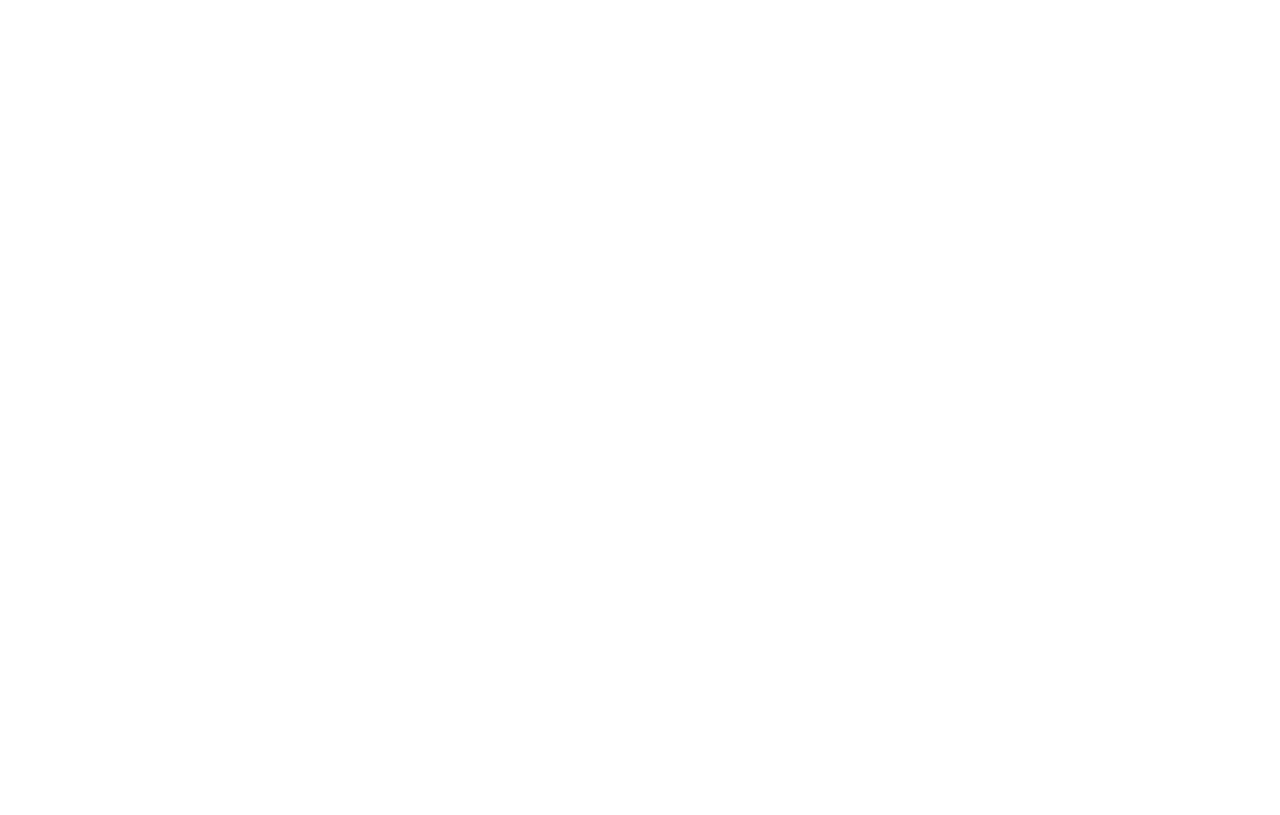
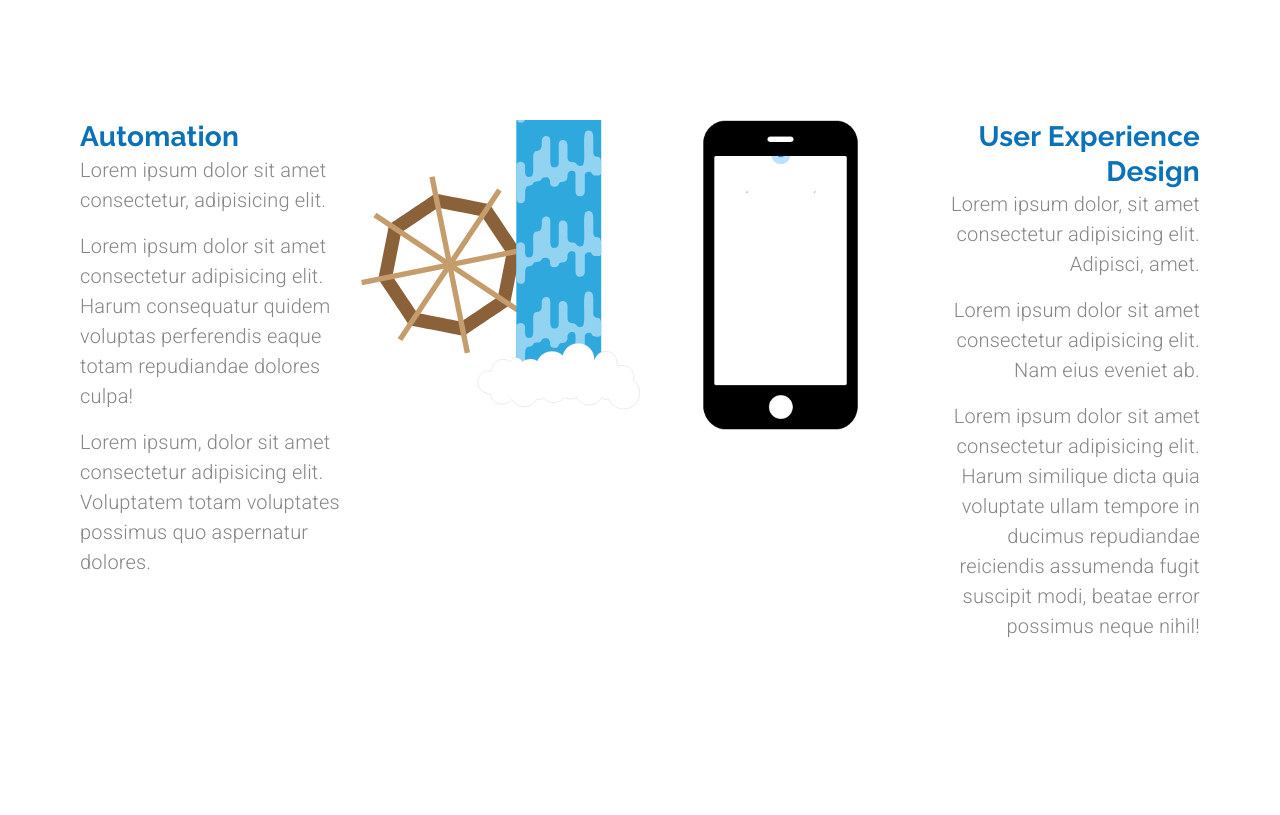
Before and after one commit to dejanV91/materialUiPractice, a React (Create React App) app: page /customs in a window 1280 px wide. Shown: the part 2880-3695 px from the top of the page. Before the commit the page ends 2861 px from the top, so only its background shows below. Built offline with nearby package versions, Linux system fonts and the light colour scheme.

Commit message:
Finish documents Animation row 2

```diff
--- a/src/components/CustomSoftware.js
+++ b/src/components/CustomSoftware.js
@@ -16,6 +16,8 @@
 
 import documentsAnimation from "../animations/documentsAnimation/data";
 import scaleAnimation from "../animations/scaleAnimation/data.json";
+import automationAnimation from "../animations/automationAnimation/data.json";
+import uxAnimation from "../animations/uxAnimation/data";
 
 const useStyles = makeStyles()((theme) => ({
   heading: {
@@ -50,6 +52,22 @@
     loop: true,
     autoplay: true,
     animationData: scaleAnimation,
+    rendererSettings: {
+      preserveAspectRatio: "xMidYMid slice",
+    },
+  };
+  const automationOptions = {
+    loop: true,
+    autoplay: true,
+    animationData: automationAnimation,
+    rendererSettings: {
+      preserveAspectRatio: "xMidYMid slice",
+    },
+  };
+  const uxOptions = {
+    loop: true,
+    autoplay: true,
+    animationData: uxAnimation,
     rendererSettings: {
       preserveAspectRatio: "xMidYMid slice",
     },
@@ -224,7 +242,12 @@
           </Grid>
         </Grid>
       </Grid>
-      <Grid item container direction="row">
+      <Grid
+        item
+        container
+        direction="row"
+        style={{ marginTop: "17em", marginBottom: "17em" }}
+      >
         <Grid item container direction="column" alignItems="center">
           <Grid item>
             <img
@@ -249,6 +272,66 @@
           </Grid>
         </Grid>
       </Grid>
+      <Grid item container direction="row" justifyContent="space-around">
+        <Grid item container className={classes.itemContainer} lg>
+          <Grid item container direction="column" md>
+            <Grid item>
+              <Typography variant="h4">Automation</Typography>
+            </Grid>
+            <Grid item>
+              <Typography variant="body1" paragraph>
+                Lorem ipsum dolor sit amet consectetur, adipisicing elit.
+              </Typography>
+              <Typography variant="body1" paragraph>
+                Lorem ipsum dolor sit amet consectetur adipisicing elit. Harum
+                consequatur quidem voluptas perferendis eaque totam repudiandae
+                dolores culpa!
+              </Typography>
+              <Typography variant="body1" paragraph>
+                Lorem ipsum, dolor sit amet consectetur adipisicing elit.
+                Voluptatem totam voluptates possimus quo aspernatur dolores.
+              </Typography>
+            </Grid>
+          </Grid>
+          <Grid item md>
+            <Lottie
+              options={automationOptions}
+              style={{ maxHeight: 290, maxWidth: 280 }}
+            ></Lottie>
+          </Grid>
+        </Grid>
+        <Grid item container className={classes.itemContainer} lg>
+          <Grid item md>
+            <Lottie
+              options={uxOptions}
+              style={{ maxHeight: 310, maxWidth: 155 }}
+            ></Lottie>
+          </Grid>
+          <Grid item container direction="column" md>
+            <Grid item>
+              <Typography variant="h4" align="right">
+                User Experience Design
+              </Typography>
+            </Grid>
+            <Grid item>
+              <Typography variant="body1" align="right" paragraph>
+                Lorem ipsum dolor, sit amet consectetur adipisicing elit.
+                Adipisci, amet.
+              </Typography>
+              <Typography variant="body1" align="right" paragraph>
+                Lorem ipsum dolor sit amet consectetur adipisicing elit. Nam
+                eius eveniet ab.
+              </Typography>
+              <Typography variant="body1" align="right" paragraph>
+                Lorem ipsum dolor sit amet consectetur adipisicing elit. Harum
+                similique dicta quia voluptate ullam tempore in ducimus
+                repudiandae reiciendis assumenda fugit suscipit modi, beatae
+                error possimus neque nihil!
+              </Typography>
+            </Grid>
+          </Grid>
+        </Grid>
+      </Grid>
     </Grid>
   );
 }
```
